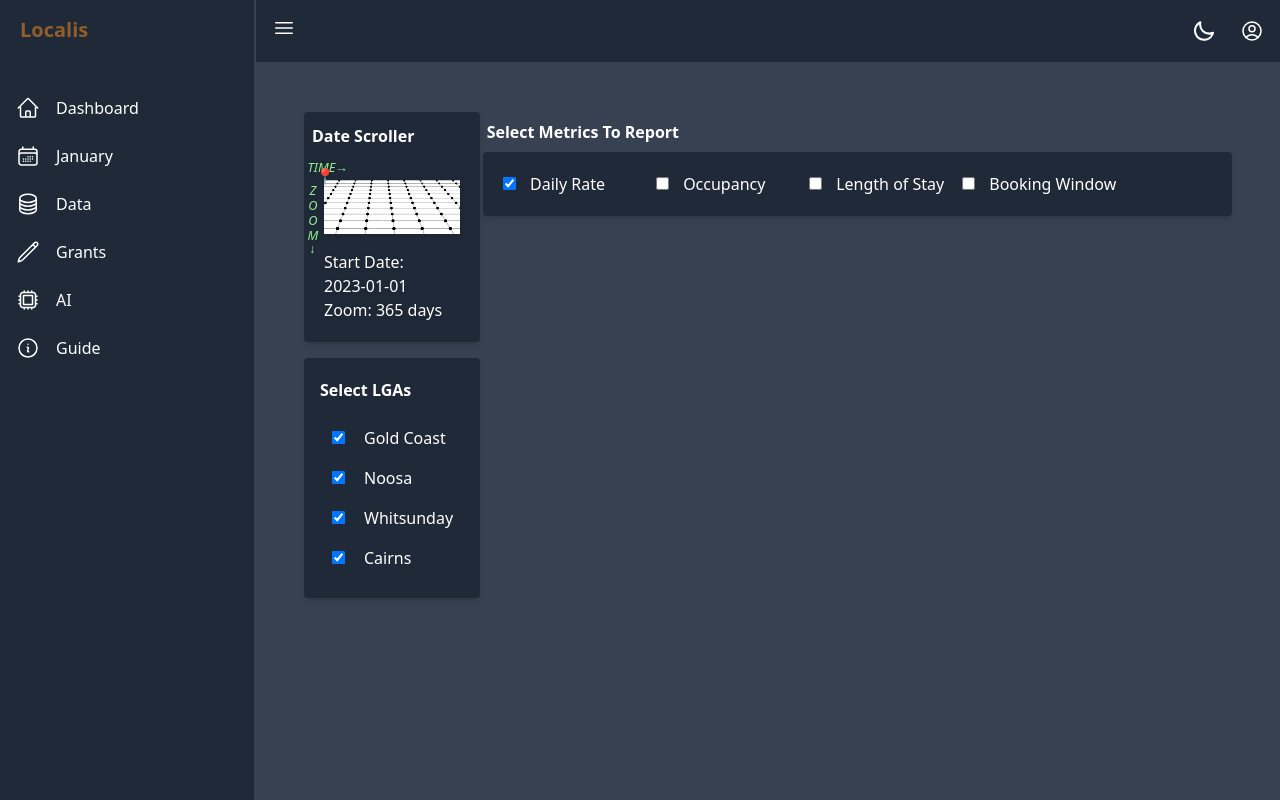
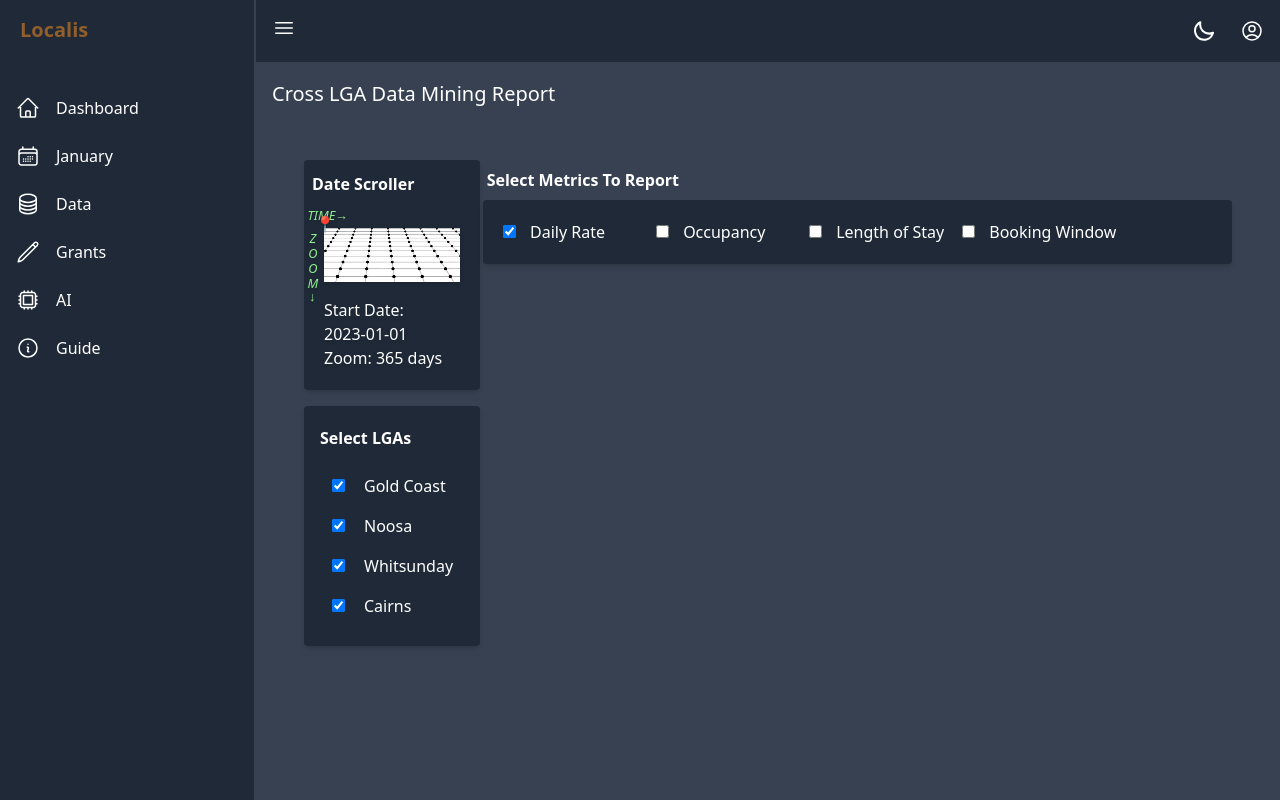
Before and after one commit to campbellm92/data-visualisation-capstone, a React (Vite) app in the folder client/: page /welcome in a window 1280 px wide. Built offline with nearby package versions, Linux system fonts and the light colour scheme; no server answers; sample sign-in values are in the browser's storage.

Commit message:
Added draft title to graphing page

```diff
--- a/client/src/components/layout/Graphs.jsx
+++ b/client/src/components/layout/Graphs.jsx
@@ -50,7 +50,14 @@ export default function Graphs() {
   if (cairnsSelected) LGAs.push("Cairns");
 
   return (
+    <div>
+      <div className="pb-5">
+        <h1 className="font-light text-xl text-primary-content">
+          Cross LGA Data Mining Report
+        </h1>
+      </div>
       <div className="mx-auto p-4">
+
         {/*     <div className="container mx-auto p-4 box-drop-shadow"> */}
 
         <div className="grid md:grid-cols-1 lg:grid-cols-12 gap-4 mb-4">
@@ -175,14 +182,14 @@ export default function Graphs() {
                   setValue={setBookingWindowSelected}
                 />
               </div>
-            { llmResponse !== '' ?
+              {llmResponse !== '' ?
                 <div className="p-1">
                   <Checkbox
                     label="AI Analysis"
                     value={aiAnalysisSelected}
                     setValue={setAiAnalysisSelected}
                   />
-            </div> : null }
+                </div> : null}
             </div>
 
             {!loading && !error && dataSet ? (
@@ -259,5 +266,6 @@ export default function Graphs() {
           </div>
         </div>
       </div>
+    </div>
   );
 }
```
Lines whose indentation alone changed are shown as unchanged.
